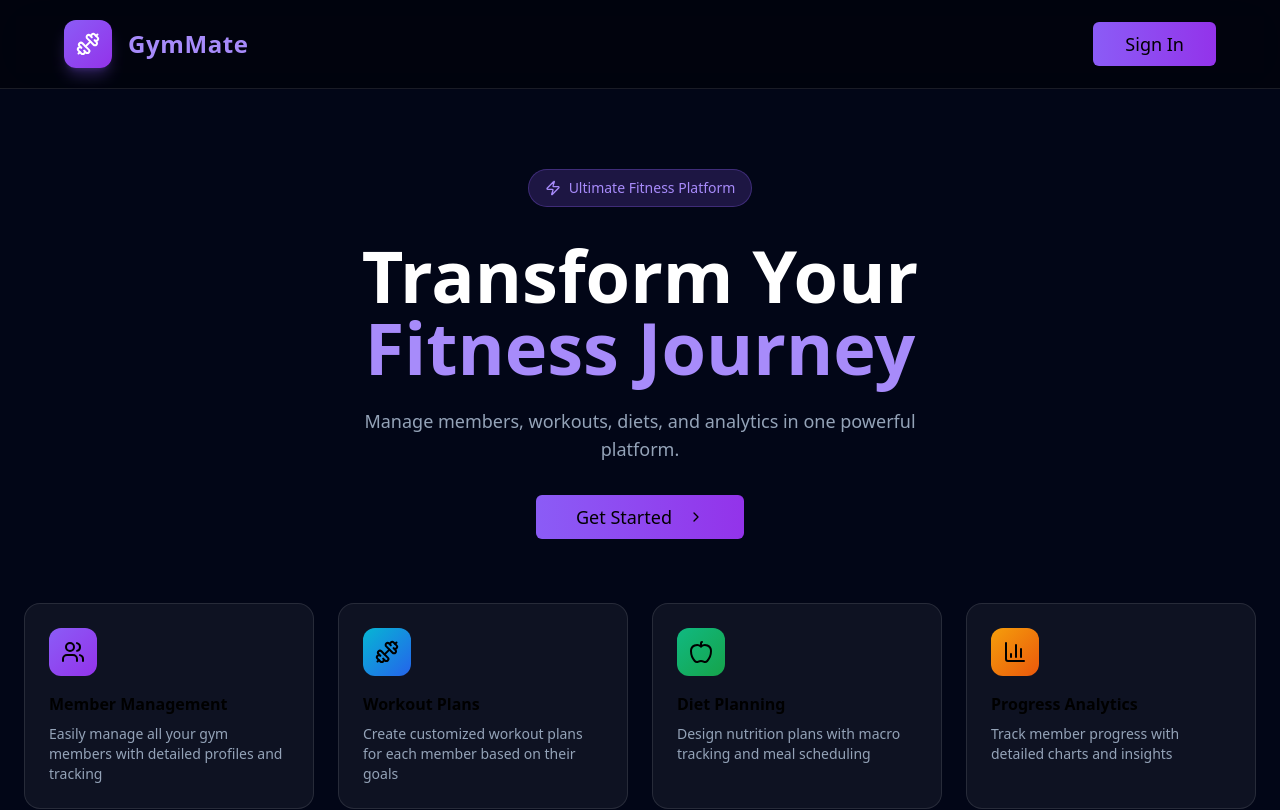
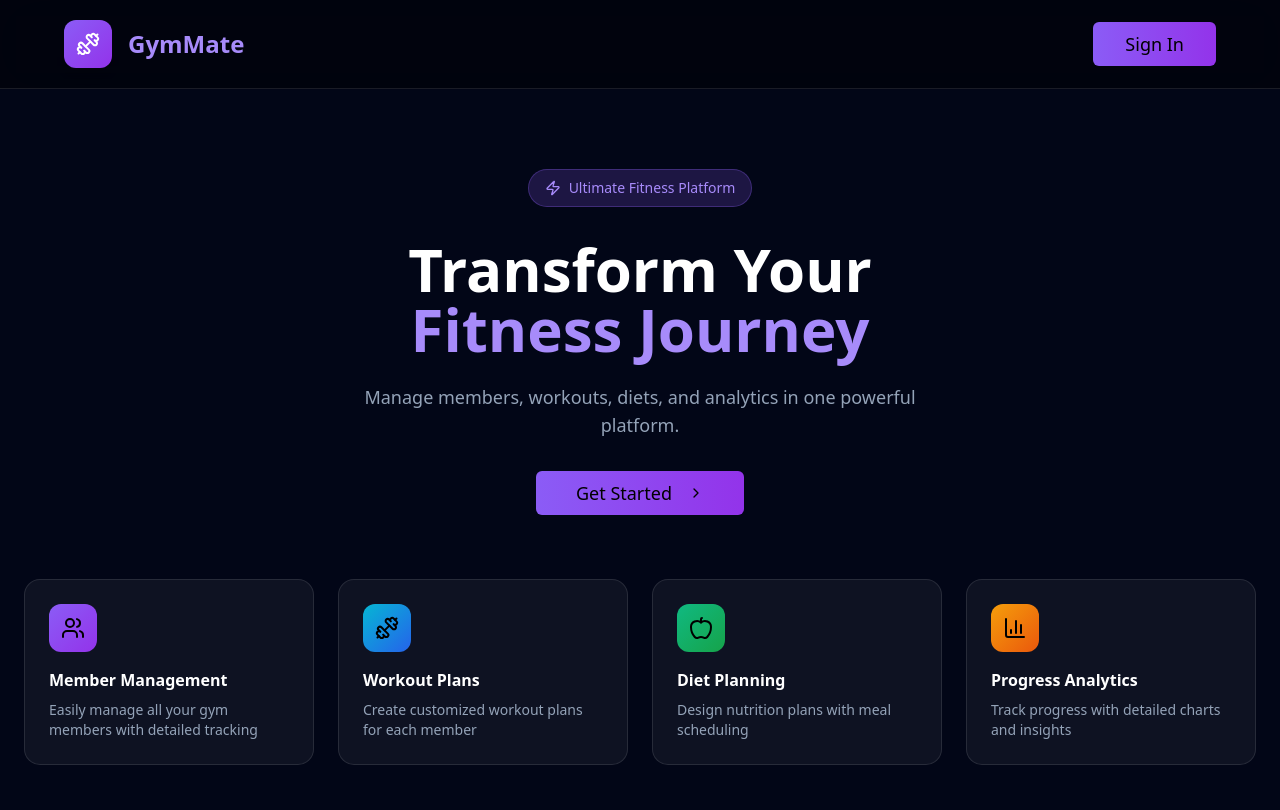
Before and after one commit to Nachipatel03/GymMate_Frontend, a React (Vite) app: page / in a window 1280 px wide. Shown: the top 810 px of the page. Built offline with nearby package versions, Linux system fonts and the light colour scheme.

Commit message:
Added Rolebased Authentication

```diff
--- a/package.json
+++ b/package.json
@@ -30,6 +30,7 @@
     "react": "^19.2.3",
     "react-day-picker": "^9.13.0",
     "react-dom": "^19.2.3",
+    "react-hot-toast": "^2.6.0",
     "react-router-dom": "^7.11.0",
     "recharts": "^3.6.0",
     "sonner": "^2.0.7",
--- a/src/App.jsx
+++ b/src/App.jsx
@@ -27,7 +27,7 @@ export default function App() {
       <Route path="/membershipplans" element={<MembershipPlans />} />
       <Route path="/attendanceoverview" element={<AttendanceOverview />} />
       <Route path="/paymentsrevenue" element={<PaymentsRevenue />} />
-      <Route path="//memberdashboard" element={<MemberDashboard />} />
+      <Route path="/memberdashboard" element={<MemberDashboard />} />
       <Route path="/myworkout" element={<MyWorkout />} />
       <Route path="/mydiet" element={<MyDiet />} />
       <Route path="/myprogress" element={<MyProgress />} />
--- a/src/components/Layout/Navbar.jsx
+++ b/src/components/Layout/Navbar.jsx
@@ -36,13 +36,14 @@ export default function Navbar({ onMenuClick, title = "Dashboard" }) {
 
   /* ================= LOGOUT ================= */
   const handleLogout = () => {
+    localStorage.removeItem("refresh_token");
     localStorage.removeItem("access_token");
     localStorage.removeItem("user");
     navigate("/login");
   };
 
   return (
-    <header className="sticky top-0 z-30 bg-slate-900/80 backdrop-blur-xl border-b border-slate-700/50">
+    <header className="sticky top-0 p-3 z-40 bg-slate-900/80 backdrop-blur-xl border-b border-slate-700/50">
       <div className="flex items-center justify-between px-4 lg:px-6 h-16">
 
         {/* LEFT */}
@@ -66,7 +67,7 @@ export default function Navbar({ onMenuClick, title = "Dashboard" }) {
         </div>
 
         {/* SEARCH */}
-        <div className="hidden md:flex flex-1 max-w-md mx-8">
+        {/* <div className="hidden md:flex flex-1 max-w-md mx-8">
           <div className="relative w-full">
             <Search className="absolute left-3 top-1/2 -translate-y-1/2 w-4 h-4 text-slate-400" />
             <Input
@@ -74,7 +75,7 @@ export default function Navbar({ onMenuClick, title = "Dashboard" }) {
               className="w-full pl-10 bg-slate-800/50 border-slate-700 text-white"
             />
           </div>
-        </div>
+        </div> */}
 
         {/* RIGHT */}
         <div className="flex items-center gap-2">
@@ -94,13 +95,13 @@ export default function Navbar({ onMenuClick, title = "Dashboard" }) {
               >
                 <div className="w-8 h-8 rounded-full bg-gradient-to-br from-violet-500 to-purple-600 flex items-center justify-center">
                   <span className="text-white text-sm font-medium">
-                    {user?.full_name?.charAt(0) || "U"}
+                    {user?.username?.charAt(0) || "U"}
                   </span>
                 </div>
 
                 <div className="hidden sm:block text-left">
                   <p className="text-sm font-medium text-white">
-                    {user?.full_name}
+                    {user?.username}
                   </p>
                   <p className="text-xs text-slate-400 capitalize">
                     {user?.role}
--- a/src/pages/public/Home.jsx
+++ b/src/pages/public/Home.jsx
@@ -1,12 +1,10 @@
-import React, { useState, useEffect } from "react";
-import { Link } from "react-router-dom";
-import { createPageUrl } from "@/utils";
+import React, { useEffect, useState } from "react";
+import { Link, useNavigate } from "react-router-dom";
 import { motion } from "framer-motion";
 import { Button } from "@/components/ui/button";
 import {
   Dumbbell,
   Users,
-  Trophy,
   ChevronRight,
   Zap,
   BarChart3,
@@ -19,28 +17,25 @@ const features = [
   {
     icon: Users,
     title: "Member Management",
-    description:
-      "Easily manage all your gym members with detailed profiles and tracking",
+    description: "Easily manage all your gym members with detailed tracking",
     gradient: "from-violet-500 to-purple-600",
   },
   {
     icon: Dumbbell,
     title: "Workout Plans",
-    description:
-      "Create customized workout plans for each member based on their goals",
+    description: "Create customized workout plans for each member",
     gradient: "from-cyan-500 to-blue-600",
   },
   {
     icon: Apple,
     title: "Diet Planning",
-    description:
-      "Design nutrition plans with macro tracking and meal scheduling",
+    description: "Design nutrition plans with meal scheduling",
     gradient: "from-emerald-500 to-green-600",
   },
   {
     icon: BarChart3,
     title: "Progress Analytics",
-    description: "Track member progress with detailed charts and insights",
+    description: "Track progress with detailed charts and insights",
     gradient: "from-amber-500 to-orange-600",
   },
 ];
@@ -48,57 +43,75 @@ const features = [
 /* ================= HOME ================= */
 
 export default function Home() {
+  const navigate = useNavigate();
+
   const [user, setUser] = useState(null);
   const [loading, setLoading] = useState(true);
 
-  /* ---------- AUTH CHECK (SAFE + SIMPLE) ---------- */
+  /* ---------- AUTH CHECK ---------- */
   useEffect(() => {
+    try {
       const token = localStorage.getItem("access_token");
+      const storedUser = JSON.parse(localStorage.getItem("user"));
 
-    if (token) {
-      // demo user (replace with real API later)
-      setUser({ role: "member" });
-    } else {
+      // ❌ Not logged in
+      if (!token || !storedUser) {
         setUser(null);
+        setLoading(false);
+        return;
       }
 
+      // ✅ Logged in
+      setUser(storedUser);
+    } catch (error) {
+      // corrupted localStorage
+      localStorage.removeItem("access_token");
+      localStorage.removeItem("refresh_token");
+      localStorage.removeItem("user");
+      setUser(null);
+    } finally {
       setLoading(false);
+    }
   }, []);
 
-  /* ---------- ROLE BASED DASHBOARD ---------- */
-  const getDashboardUrl = () => {
-    if (!user) return "Login";
-    if (user.role === "admin") return "AdminDashboard";
-    if (user.role === "trainer") return "TrainerDashboard";
-    return "MemberDashboard";
+  /* ---------- DASHBOARD REDIRECT ---------- */
+  const goToDashboard = () => {
+    if (!user) {
+      navigate("/login");
+      return;
+    }
+
+    if (user.role === "ADMIN") navigate("/admindashboard");
+    else if (user.role === "TRAINER") navigate("/memberdashboard");
+    else navigate("/memberdashboard");
   };
 
   return (
-    <div className="min-h-screen bg-slate-950 relative overflow-hidden">
+    <div className="min-h-screen bg-slate-950 overflow-hidden">
+
       {/* ================= NAVBAR ================= */}
-      <nav className="w-full border-b border-white/10 bg-black/40 backdrop-blur-xl">
+      <nav className="border-b border-white/10 bg-black/40 backdrop-blur-xl">
         <div className="flex items-center justify-between h-[88px] px-6 sm:px-10 lg:px-16">
 
-          {/* LEFT: LOGO */}
+          {/* LOGO */}
           <div className="flex items-center gap-4">
-            <div className="w-12 h-12 rounded-xl bg-gradient-to-br from-violet-500 to-purple-600 flex items-center justify-center shadow-lg shadow-violet-500/30">
+            <div className="w-12 h-12 rounded-xl bg-gradient-to-br from-violet-500 to-purple-600 flex items-center justify-center shadow-lg">
               <Dumbbell className="w-6 h-6 text-white" />
             </div>
-            <span className="text-2xl font-bold tracking-wide text-violet-400">
+            <span className="text-2xl font-bold text-violet-400">
               GymMate
             </span>
           </div>
 
-          {/* RIGHT: SIGN IN / DASHBOARD */}
+          {/* CTA */}
           {!loading && (
-            <Link to={createPageUrl(getDashboardUrl())}>
             <Button
               size="lg"
-                className="px-8 py-3 text-lg bg-gradient-to-r from-violet-500 to-purple-600 hover:from-violet-600 hover:to-purple-700"
+              onClick={goToDashboard}
+              className="px-8 py-3 text-lg bg-gradient-to-r from-violet-500 to-purple-600"
             >
               {user ? "Dashboard" : "Sign In"}
             </Button>
-            </Link>
           )}
         </div>
       </nav>
@@ -110,30 +123,28 @@ export default function Home() {
           animate={{ opacity: 1, y: 0 }}
           className="max-w-3xl mx-auto"
         >
-          <div className="inline-flex items-center gap-2 px-4 py-2 rounded-full bg-violet-500/20 border border-violet-500/30 text-violet-400 text-sm font-medium mb-8">
+          <div className="inline-flex items-center gap-2 px-4 py-2 rounded-full bg-violet-500/20 border border-violet-500/30 text-violet-400 text-sm mb-8">
             <Zap className="w-4 h-4" />
             Ultimate Fitness Platform
           </div>
 
-          <h1 className="text-5xl sm:text-6xl lg:text-7xl font-bold text-white mb-6">
+          <h1 className="text-5xl sm:text-6xl font-bold text-white mb-6">
             Transform Your
             <span className="block text-violet-400">Fitness Journey</span>
           </h1>
 
           <p className="text-slate-400 text-lg max-w-xl mx-auto mb-8">
-            Manage members, workouts, diets, and analytics in one powerful
-            platform.
+            Manage members, workouts, diets, and analytics in one powerful platform.
           </p>
 
-          <Link to={createPageUrl(getDashboardUrl())}>
           <Button
             size="lg"
+            onClick={goToDashboard}
             className="px-10 py-4 text-lg bg-gradient-to-r from-violet-500 to-purple-600"
           >
             Get Started
             <ChevronRight className="ml-2 w-5 h-5" />
           </Button>
-          </Link>
         </motion.div>
       </section>
 
@@ -147,14 +158,16 @@ export default function Home() {
               whileInView={{ opacity: 1, y: 0 }}
               viewport={{ once: true }}
               transition={{ delay: i * 0.1 }}
-              className="p-6 rounded-2xl bg-white/5 border border-white/10 hover:border-violet-500/40 hover:shadow-lg hover:shadow-violet-500/10 transition"
+              className="p-6 rounded-2xl bg-white/5 border border-white/10 hover:border-violet-500/40 transition"
             >
               <div
                 className={`w-12 h-12 rounded-xl bg-gradient-to-br ${feature.gradient} flex items-center justify-center mb-4`}
               >
                 <feature.icon className="w-6 h-6" />
               </div>
-              <h3 className="font-semibold mb-2">{feature.title}</h3>
+              <h3 className="font-semibold text-white mb-2">
+                {feature.title}
+              </h3>
               <p className="text-sm text-slate-400">
                 {feature.description}
               </p>
--- a/src/services/ApiRoutes/ApiRoutes.jsx
+++ b/src/services/ApiRoutes/ApiRoutes.jsx
@@ -1,15 +1,6 @@
 const apiRoutes = {
   baseUrl: import.meta.env.VITE_API_BASE_URL,
-
-  event: "event/",
-  roles:"roles/",
-  User:"users/",
-  module:"modules/",
-  ecomCustomers:"ecom/customers/",
-  Product: "products/",
-  PosCustomers:"poscustomers/",
-  Store:"stores/",
-  categories: "categories/"
+  Login :"login/"
 };
 
 export default apiRoutes;
```
Also changed, not shown: src/pages/public/Login.jsx (+58 -40 lines), 1 other file (tests, documents, lock files or other folders). Lines whose indentation alone changed are shown as unchanged.
